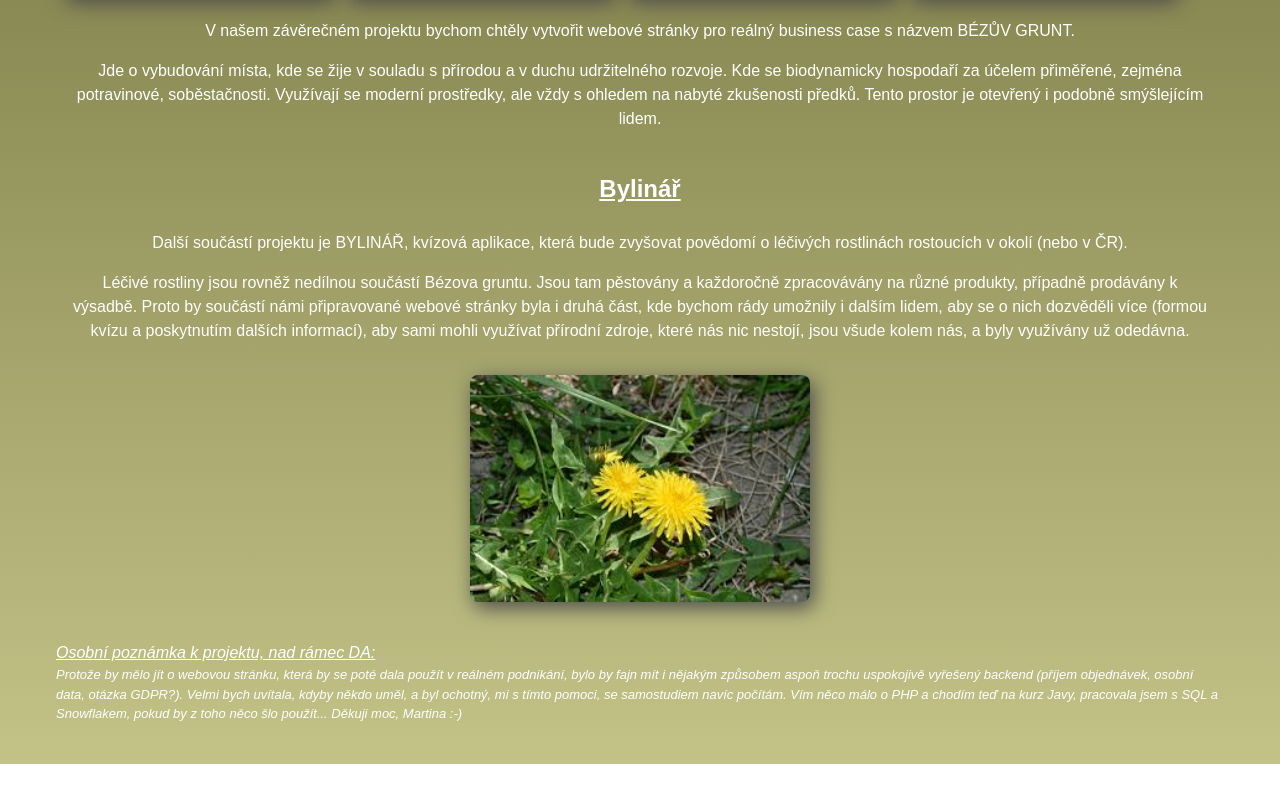
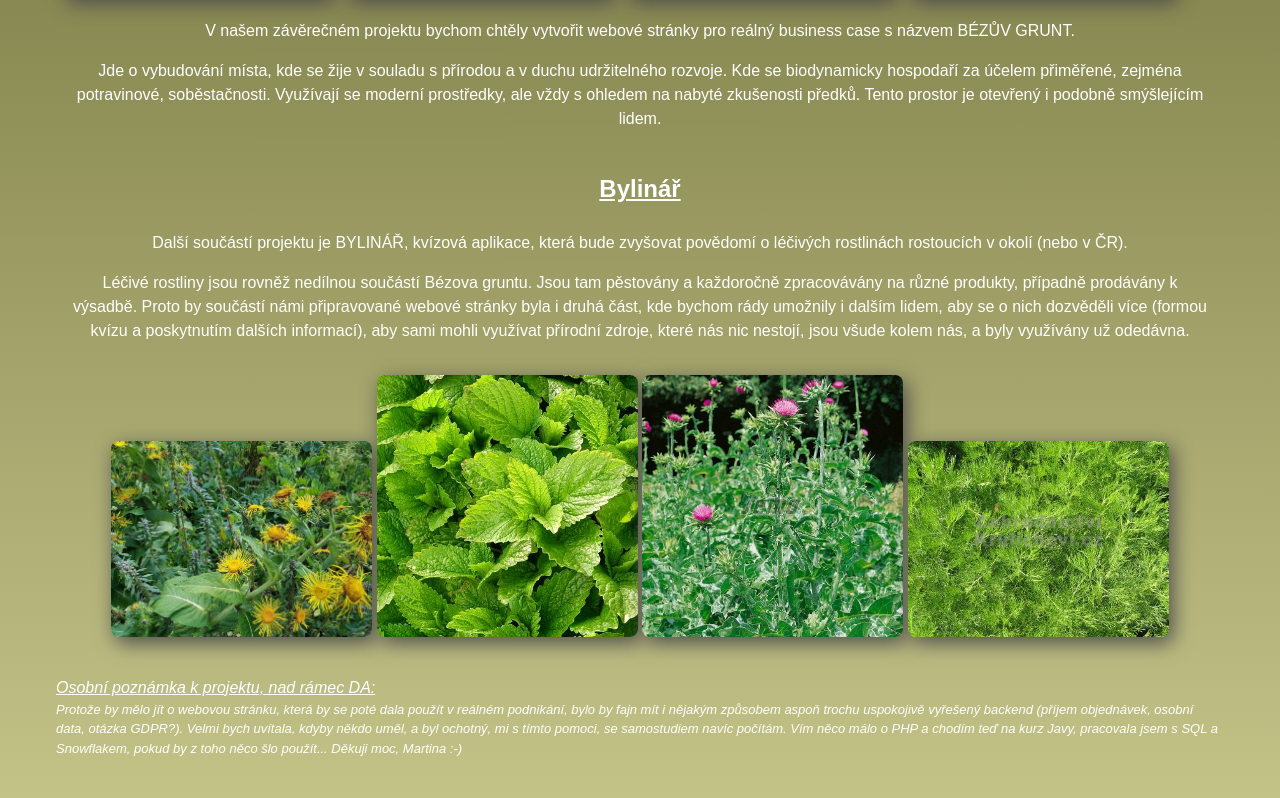
Before and after one commit to MarieFardova/PROJEKT_DAW2021_Bezuv_grunt_Bylinar, a plain HTML site: page index.html in a window 1280 px wide. Shown: the part 469-1267 px from the top of the page. Before the commit the page ends 1233 px from the top, so only its background shows below. Drawn offline with Linux system fonts and the light colour scheme.

Commit message:
Přidaný favicon, byliny

```diff
--- a/index.html
+++ b/index.html
@@ -5,6 +5,11 @@
     <meta http-equiv="X-UA-Compatible" content="IE=edge" />
     <meta name="viewport" content="width=device-width, initial-scale=1.0" />
     <title>Bézův grunt</title>
+    <link
+    rel="icon"
+    type="imagefavicon/jpg"
+    sizes="16x16"
+    href="obrazky/favicon.jpg" />
     <link rel="stylesheet" type="text/css" href="style.css" />
     <link rel="preconnect" href="https://fonts.gstatic.com" />
     <link
@@ -71,10 +76,29 @@
     <div class="bylinar">
       <img
         class="bylinar__bylina--obr"
-        src="obrazky/pampeliska.jfif"
+        src="obrazky/omanPravy.jpg"
         ;
-        alt="smetánka lékařská alias pampeliška"
+        alt="omán pravý"
       />
+      <img
+      class="bylinar__bylina--obr"
+      src="obrazky/medunkaLekarska.jpg"
+      ;
+      alt="meduňka lékařská"
+    />
+    <img
+      class="bylinar__bylina--obr"
+      src="obrazky/ostropestrecMariansky.jpg"
+      ;
+      alt="ostropestřec mariánský"
+    />
+    <img
+      class="bylinar__bylina--obr"
+      src="obrazky/pelynekBrotan.jpg"
+      ;
+      alt="pelyněk brotan"
+    />
+      <!-- https://www.facebook.com/bezuvgrunt/videos/1143306322795411 -->
     </div class="poznamka">
     <div>
       <p class=poznamka__podtrzeni>
--- a/style.css
+++ b/style.css
@@ -56,7 +56,7 @@ div {
 }
 
 .bylinar__bylina--obr {
-  width: 30%;
+  width: 23%;
   border-radius: 0.5rem;
   box-shadow: #4d4d4d 4px 6px 20px;
 }
```
Also changed, not shown: obrazky/Piskvorky-zkusebni/favicon_piskvorky1.png (renamed from obrazky/favicon_piskvorky1.png), obrazky/Piskvorky-zkusebni/favicon_piskvorky2.png (renamed from obrazky/favicon_piskvorky2.png), obrazky/bylinyKVymene.jpg (added), obrazky/harfovaSkulpturaNaDrevo.jpg (added), obrazky/kostivalLekarsky.jpg (added), obrazky/medunkaLekarska.jpg (added), obrazky/mesicekLekarsky.jpg (added), obrazky/omanPravy.jpg (added), obrazky/oman_pravy_stetka_belotrn.jpg (added), obrazky/ostropestrecMariansky.jpg (added), obrazky/pelynekBrotan.jpg (added).
